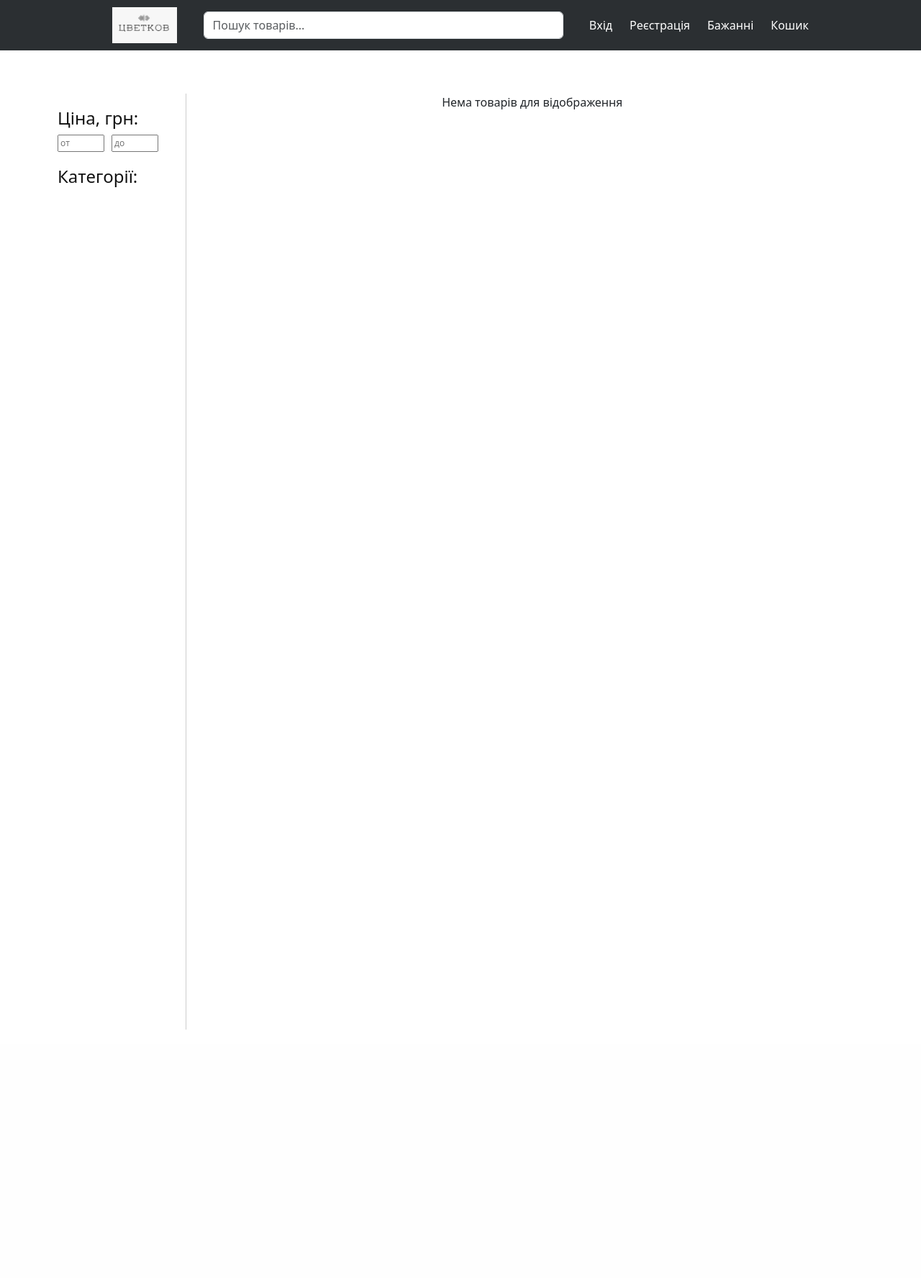
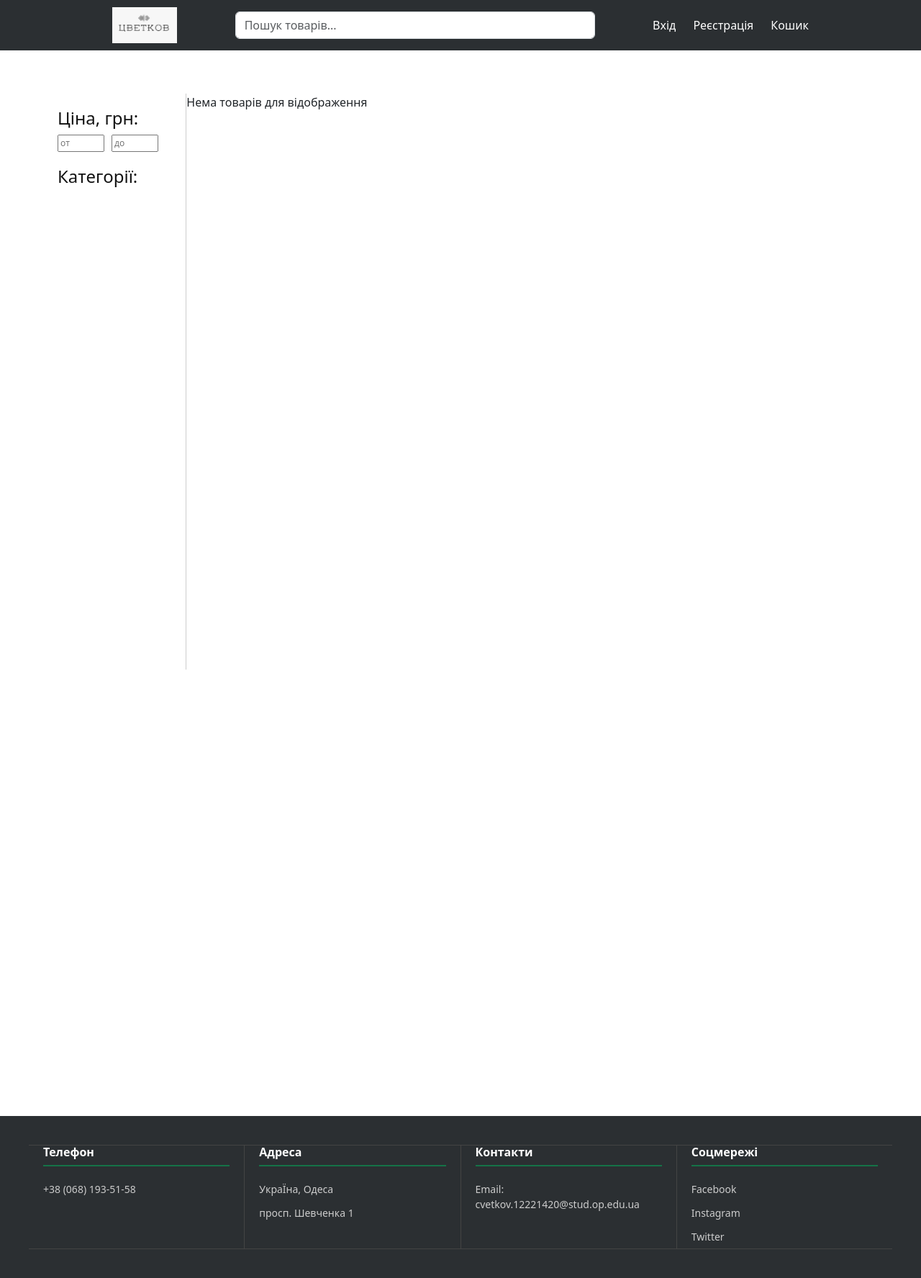
Before and after one commit to 55Alexandr55/Tsvetkov_Shop, a Django app: page / in a window 1280 px wide. Shown: the whole page at 72% size. Before the commit the page ends 1430 px from the top, so only its background shows below. Run offline with Django 5.2, Linux system fonts and the light colour scheme; data that the repository does not hold is empty; some libraries are stand-ins or nearby versions.

Commit message:
фикс отображений

```diff
--- a/main/static/css/main.css
+++ b/main/static/css/main.css
@@ -44,12 +44,6 @@ li {
     list-style: none;
 }
 
-body1 {
-    background-color: #ffffff;
-    color: #fff;
-    width: 1268px;
-    height: 1000px;
-}
 header {
     margin-bottom: 40px;
     background: #2b2f32;
@@ -86,13 +80,65 @@ header.header {
 
 
 
-.container1 {
-    max-width: 1920px;
-    width: 100%;
-    margin: 0 auto;
-    padding: 0px 20px;
-    color: #121212;
+
+/* СТИЛИ Для Футера--------------------------------------------------------------------------------------------------*/
+
+
+.footer {
+  background-color: #2b2f32; /* такой же как у хедера */
+  color: #fff;
+  padding: 40px 20px;
+  font-size: 14px;
+  margin-top: 100px;
 }
+
+.footer-container {
+  max-width: 1200px;
+  margin: 0 auto;
+  display: flex;
+  justify-content: space-between; /* равномерно распределим колонки */
+  border-top: 1px solid #444; /* верхняя граница футера */
+  border-bottom: 1px solid #444; /* нижняя граница футера */
+}
+
+.footer-column {
+  flex: 1; /* чтобы колонки одинаковой ширины */
+  padding: 0 20px;
+  display: flex;
+  flex-direction: column;
+  border-left: 1px solid #444; /* разделитель колонок */
+}
+
+.footer-column:first-child {
+  border-left: none; /* у первой колонки разделителя слева не будет */
+}
+
+.footer-column h4 {
+  margin-bottom: 15px;
+  font-weight: 600;
+  font-size: 16px;
+  border-bottom: 2px solid #157347; /* красная линия под заголовком */
+  padding-bottom: 8px;
+}
+
+.footer-column p,
+.footer-column a {
+  margin: 6px 0;
+  color: #ccc;
+  text-decoration: none;
+}
+
+.footer-column a:hover {
+  color: #dc3545;
+  text-decoration: underline;
+}
+
+
+
+
+
+
+
 
 
 /* СТИЛИ Для поиска--------------------------------------------------------------------------------------------------*/
@@ -136,22 +182,24 @@ header.header {
 
 }
 
-
 .sidebar {
-    width: 250px; /* ширина фильтра */
-    padding: 20px; /* внутренние отступы */
+    width: 250px;
+    padding: 20px;
     background-color: #ffffff;
     border-right: 1px solid #ccc;
-    min-height: 100vh; /* на всю высоту страницы */
+    height: 100vh;        /* высота равна высоте окна */
+    overflow-y: hidden;   /* прокрутка выключена по умолчанию */
     color: #121212;
     font-size: 12px;
-    top: 0;
-    overflow-y: scroll;
-    height: 1300px;
+    position: sticky;     /* чтобы фильтр оставался на экране */
+    top: 70px;            /* с учётом высоты шапки */
+    transition: overflow-y 0.3s ease; /* плавный переход для overflow */
+}
 
+.sidebar:hover {
+    overflow-y: auto;    /* прокрутка включается при наведении */
+}
 
-
-}
 
 .category-len{
     padding-left: 7px;
--- a/main/templates/main/base.html
+++ b/main/templates/main/base.html
@@ -92,12 +92,10 @@
             <ul class="header-list d-flex flex-wrap gap-4 m-0 p-0">
                 {% if user.is_authenticated %}
                     <li><a href="/users/profile" class="nav-a1">Профіль</a></li>
-                    <li><a href="#" class="nav-a3">Бажанні</a></li>
                     <li><a href="/cart/" class="nav-a2">Кошик</a></li>
                 {% else %}
                     <li><a href="/users/login/" class="nav-a1">Вхід</a></li>
                     <li><a href="/users/register/" class="nav-a4">Реєстрація</a></li>
-                    <li><a href="#" class="nav-a3">Бажанні</a></li>
                     <li><a href="/cart/" class="nav-a2">Кошик</a></li>
                 {% endif %}
             </ul>
@@ -109,6 +107,52 @@
     <div class="container">
     {% block content %}{% endblock content %}
 </div>
+
+
+<footer class="footer">
+  <div class="footer-container">
+    <div class="footer-column">
+      <h4>Телефон</h4>
+      <p>+38 (068) 193-51-58</p>
+    </div>
+    <div class="footer-column">
+      <h4>Адреса</h4>
+      <p>УкраЇна, Одеса</p>
+      <p>просп. Шевченка 1</p>
+    </div>
+    <div class="footer-column">
+      <h4>Контакти</h4>
+      <p>Email: cvetkov.12221420@stud.op.edu.ua</p>
+    </div>
+    <div class="footer-column">
+      <h4>Соцмережі</h4>
+      <p><a href="#">Facebook</a></p>
+      <p><a href="#">Instagram</a></p>
+      <p><a href="#">Twitter</a></p>
+    </div>
+  </div>
+</footer>
+
+
+
+
+
+
+
+
+
+
+
+
+
+
+
+
+
+
+
+
+
 
     {% comment %} js for boorstrap {% endcomment %}
     <script src="{% static 'bootstrap/js/bootstrap.bundle.min.js' %}"></script>
--- a/main/templates/main/product/catalog.html
+++ b/main/templates/main/product/catalog.html
@@ -30,7 +30,7 @@
         </form>
 
         <div class="product-list">
-            <div class="card-container d-flex flex-wrap justify-content-center ">
+            <div class="card-container d-flex flex-wrap  ">
                 {% for item in items %}
                     <div class="card ">
                         <a href="{% url 'main:item_detail' item.slug %}">
```
